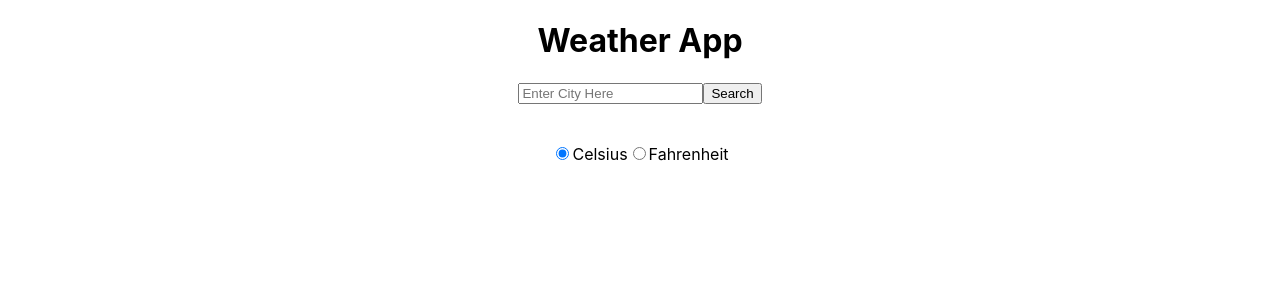
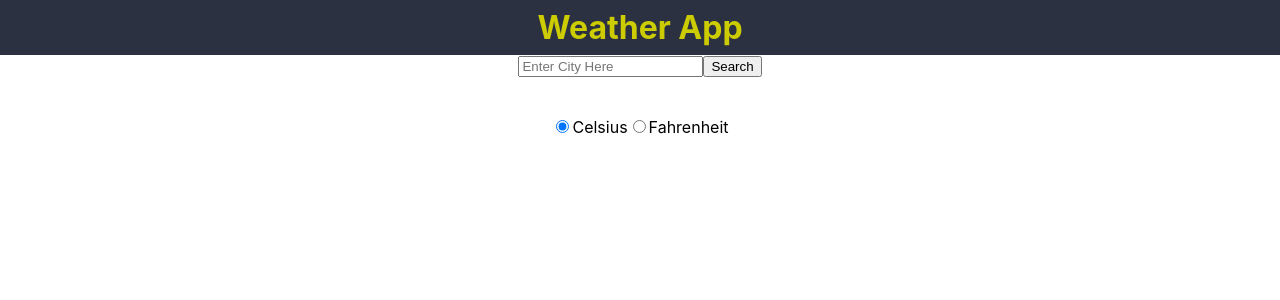
Before and after one commit to marboleda/weather-app, a React (Create React App) app: page / in a window 1280 px wide. Shown: the top 300 px of the page. Built offline with nearby package versions, Linux system fonts and the light colour scheme.

Commit message:
Add basic CSS for Header

```diff
--- a/src/components/Header.js
+++ b/src/components/Header.js
@@ -1,11 +1,24 @@
 import React from 'react';
+import styled from 'styled-components';
+
+const Container = styled.div`
+    background-color: #2c3142;
+    margin-top: 0;
+`;
+
+const Header =styled.h1`
+    color: #CCCC00;
+    margin: 0;
+    padding-top: 1vh;
+    padding-bottom: 1vh;
+`
 
 const header = () => {
 
     return (
-        <div className="header">
-            <h1>Weather App</h1>
-        </div>
+        <Container>
+            <Header>Weather App</Header>
+        </Container>
     );
 
 }
```
